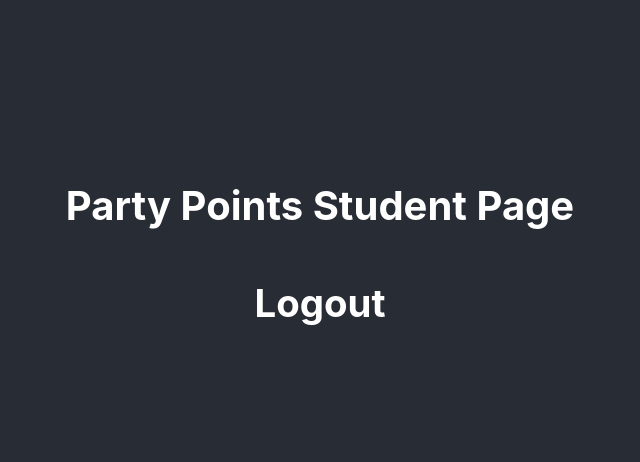
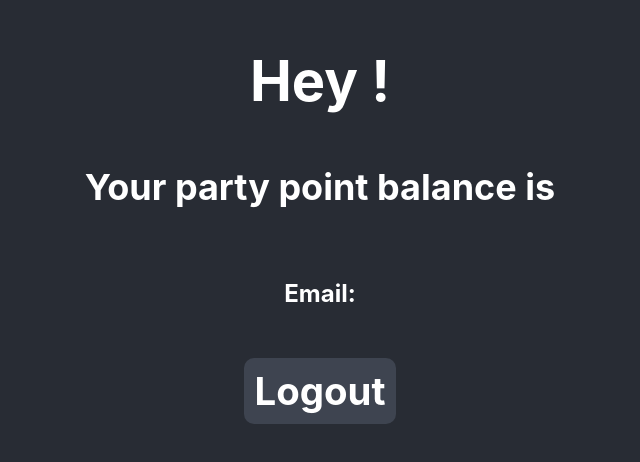
Before and after one commit to Jameson13B/party-points, a React (Create React App) app: page /student-portal in a window 1280 px wide. Shown: the part 140-602 px from the top of the page, without its empty margins (320-960 px from the left). Built offline with nearby package versions, Linux system fonts and the light colour scheme; no server answers; the database is empty; sample sign-in values are in the browser's storage.

Commit message:
Created v1 Student Portal

```diff
--- a/src/views/Student.js
+++ b/src/views/Student.js
@@ -1,65 +1,48 @@
 import React, { Component } from 'react'
 // import { Link } from 'react-router-dom'
-import { auth } from '../firebase'
+import { auth, database } from '../firebase'
 import styled from 'styled-components'
 // import Icon from '../components/Icon'
 
 class Student extends Component {
+  constructor(props) {
+    super(props)
+    this.state = {
+      user: null
+    }
+  }
   componentDidMount() {
-    // auth.onAuthStateChanged(user => {
-    //   if (user) {
-    //     database
-    //       .collection('users')
-    //       .doc(user.uid)
-    //       .get()
-    //       .then(doc => {
-    //         console.log(doc.data().track)
-    //         if (doc.data().track !== 'Teacher') {
-    //           console.log('No Teacher')
-    //           this.props.history.push('/student-portal')
-    //         }
-    //       })
-    //   } else {
-    //     this.props.history.push('/login')
-    //   }
-    // })
+    auth.onAuthStateChanged(user => {
+      if (user) {
+        database
+          .collection('users')
+          .doc(user.uid)
+          .get()
+          .then(doc => {
+            this.setState({ user: { ...doc.data(), id: doc.id } })
+          })
+      } else {
+        this.props.history.push('/login')
+      }
+    })
   }
   render() {
+    if (!this.state.user) {
+      return (
+        <Container>
+          <h1>Loading</h1>
+        </Container>
+      )
+    }
+
     return (
       <Container>
-        <Title>Party Points Student Page</Title>
-        {/* <BtnPanel>
-          <IconBtn>
-            <CstmLink to='/dashboard'>
-              <p>Dashboard</p>
-              <Icon icon='dashboard' />
-            </CstmLink>
-          </IconBtn>
-          <IconBtn>
-            <CstmLink to='/reports'>
-              <p>Reporting</p>
-              <Icon icon='description' />
-            </CstmLink>
-          </IconBtn>
-          <IconBtn>
-            <CstmLink to='/store'>
-              <p>Store</p>
-              <Icon icon='store' />
-            </CstmLink>
-          </IconBtn>
-          <IconBtn>
-            <CstmLink to='/edit-user'>
-              <p>Edit User</p>
-              <Icon icon='person' />
-            </CstmLink>
-          </IconBtn>
-          <IconBtn>
-            <CstmLink to='/register'>
-              <p>New User</p>
-              <Icon icon='person_add' />
-            </CstmLink>
-          </IconBtn>
-        </BtnPanel> */}
+        <Name>Hey {this.state.user.name}!</Name>
+        <Balance>
+          Your party point balance is
+          <CurBalance>{this.state.user.balance}</CurBalance>
+        </Balance>
+        <Email>Email: {this.state.user.email}</Email>
         <Logout
           onClick={() => {
             auth.signOut()
@@ -86,49 +69,34 @@ const Container = styled.div`
   a {
     margin: 30px auto;
   }
-`
-const Title = styled.h1`
-  font-size: 2.5rem;
-  margin: 30px auto;
-  @media (max-width: 600px) {
-    font-size: 1.5rem;
+  h1 {
+    margin: 25px 0;
+    :nth-child(1) {
+      margin-top: 0;
+    }
   }
 `
-// const BtnPanel = styled.div`
-//   display: flex;
-//   flex-wrap: wrap;
-//   justify-content: space-evenly;
-//   width: 65%;
-//   @media (max-width: 600px) {
-//     width: 100%;
-//   }
-// `
-// const IconBtn = styled.div`
-//   border: 1px solid white;
-//   border-radius: 15px;
-//   cursor: pointer;
-//   margin-top: 15px;
-//   padding: 15px;
-//   text-align: center;
-//   width: 30%;
-//   :hover {
-//     background: #444;
-//   }
-//   i {
-//     display: block;
-//     padding: 15px;
-//   }
-// `
-// const CstmLink = styled(Link)`
-//   color: white;
-//   font-size: 1.25rem;
-//   text-decoration: none;
-// `
+const Name = styled.h1`
+  font-size: 3.5rem;
+`
+const Balance = styled.h1`
+  font-size: 2.25rem;
+`
+const CurBalance = styled.p`
+  text-align: center;
+  font-size: 3.5rem;
+  font-weight: 900;
+  margin: 20px 0 0;
+`
+const Email = styled.h1`
+  font-size: 1.5rem;
+`
 const Logout = styled.h1`
+  background: #3e4450;
+  border-radius: 10px;
   margin: 20px auto;
-  text-decoration: none;
+  padding: 10px;
   :hover {
     cursor: pointer;
-    text-decoration: underline;
   }
 `
```
